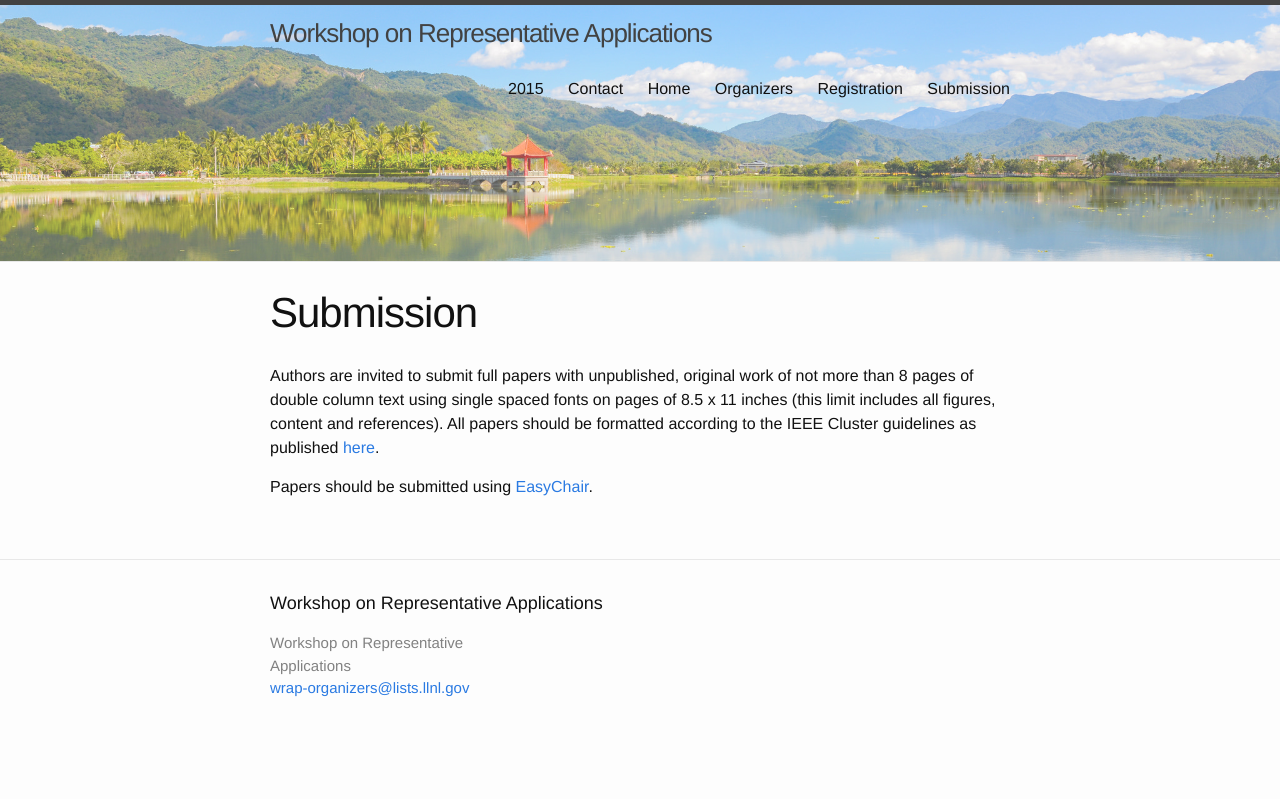
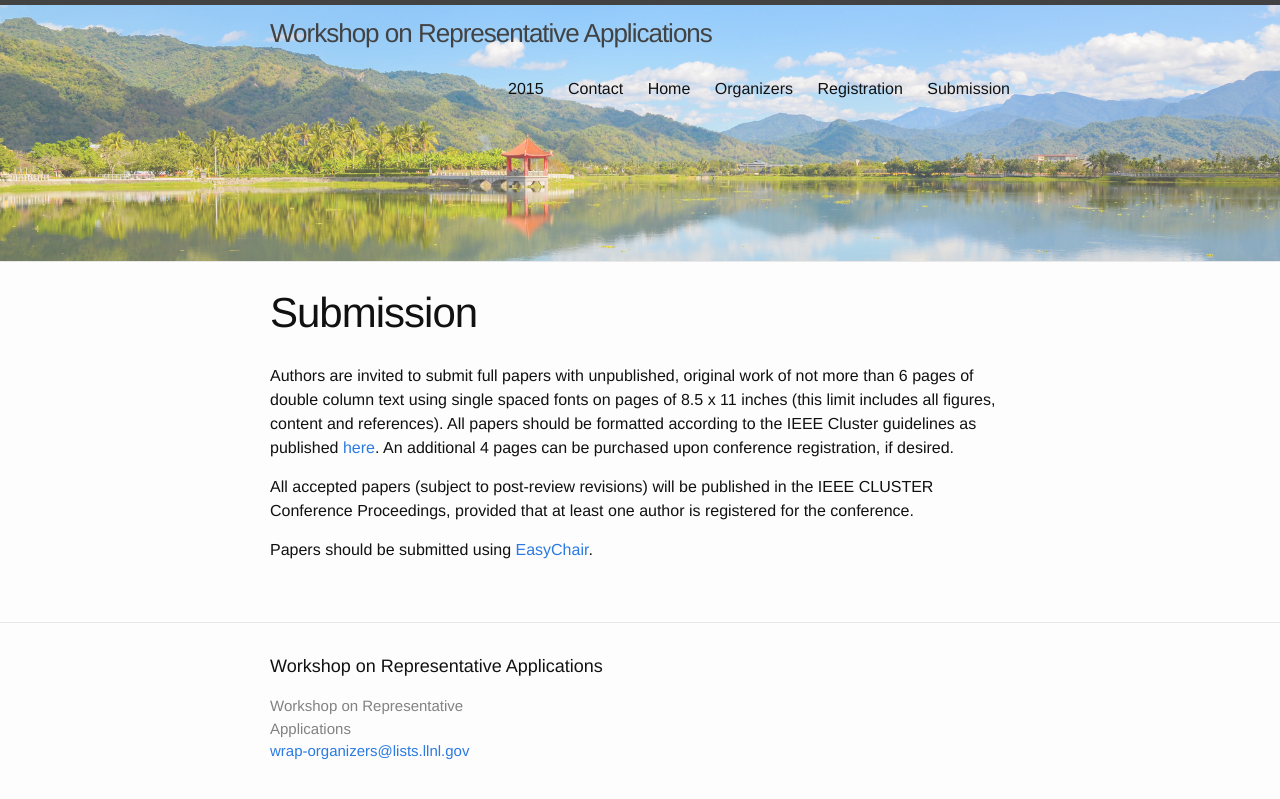
Before and after one commit to WRAP-workshop/WRAP-workshop.github.io, a Jekyll site: the page built from submission.md, in a window 1280 px wide. Shown: the top 799 px of the page. Built offline with Jekyll 4.4.1, drawn with Linux system fonts in a browser that asks for light colours.

Commit message:
Update page count

```diff
--- a/submission.md
+++ b/submission.md
@@ -5,13 +5,14 @@ permalink: /submission/
 ---
 
 Authors are invited to submit full papers with unpublished, original work of not
-more than 8 pages of double column text using single spaced fonts on pages of
+more than 6 pages of double column text using single spaced fonts on pages of
 8.5 x 11 inches (this limit includes all figures, content and references).  All
 papers should be formatted according to the IEEE Cluster guidelines as published
-[here](http://www.ieeecluster2016.org/AuthorInformation.html).
+[here](http://www.ieeecluster2016.org/AuthorInformation.html). An additional
+4 pages can be purchased upon conference registration, if desired.
 
-<!-- All accepted papers (subject to post-review revisions) will be published in the
+All accepted papers (subject to post-review revisions) will be published in the
 IEEE CLUSTER Conference Proceedings, provided that at least one author is registered
-for the conference. -->
+for the conference.
 
 Papers should be submitted using [EasyChair](https://easychair.org/conferences/?conf=wrap2016).
```
